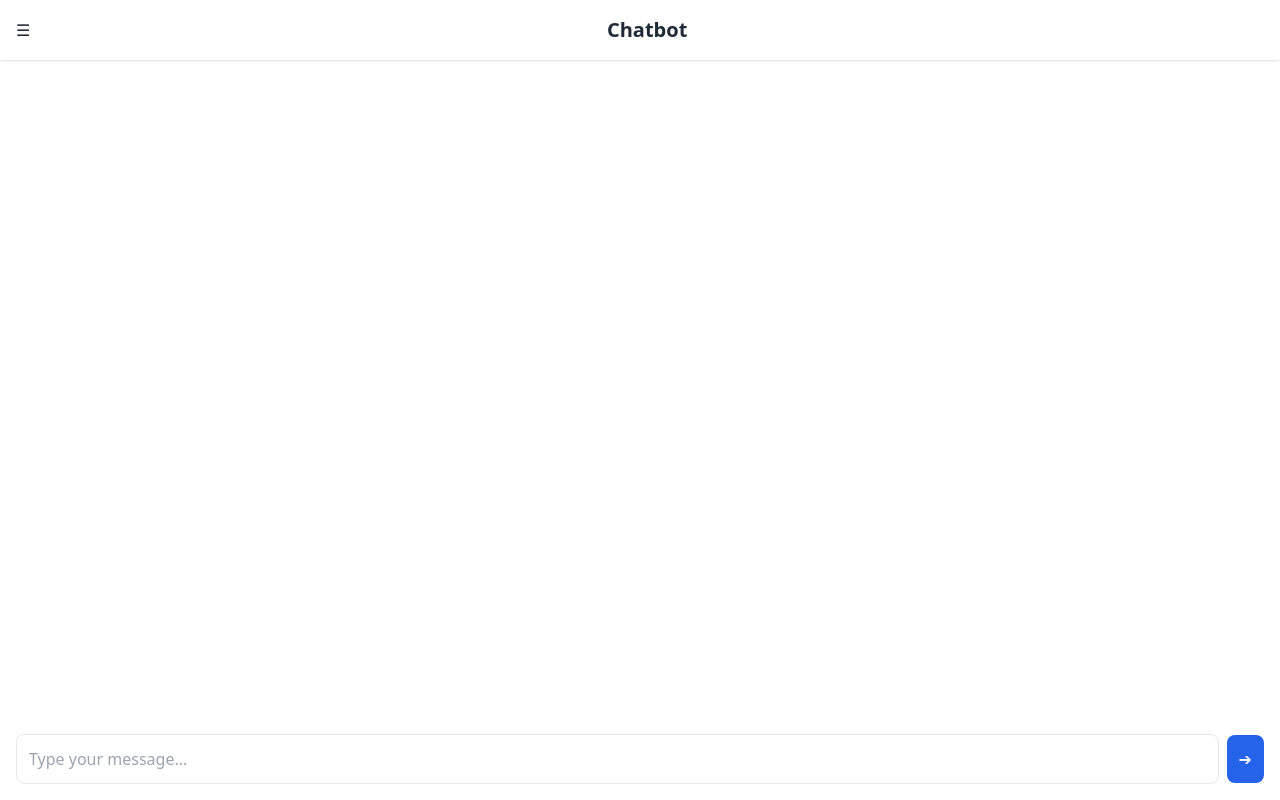
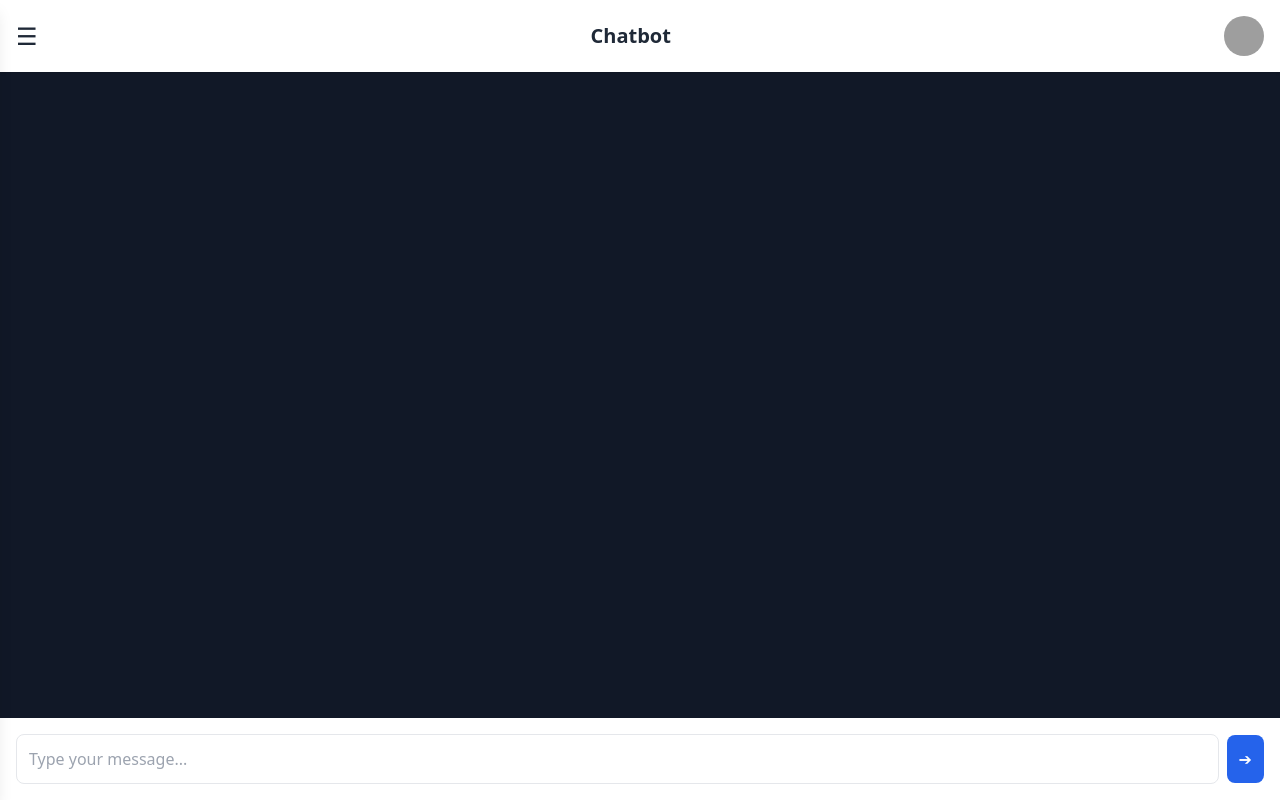
Before and after one commit to 0pixelz/Chatbot-web-app, a Flask app: page /chat in a window 1280 px wide. Run offline with Flask 3, Linux system fonts and the light colour scheme; the visitor is signed in with stand-in values (Sample User, id 1); data that the repository does not hold is empty; parts of the project's set-up code (start-up, migrations or seed data) failed here and were passed over; some libraries are stand-ins or nearby versions; grey boxes are pictures that could not be loaded.

Commit message:
Update chat.html

```diff
--- a/templates/chat.html
+++ b/templates/chat.html
@@ -6,10 +6,10 @@
   <title>Chat</title>
   <script src="https://cdn.tailwindcss.com"></script>
 </head>
-<body class="flex min-h-screen {% if theme == 'dark' %}dark{% endif %}">
+<body class="flex min-h-screen flex-col {% if theme == 'dark' %}dark bg-gray-900{% else %}bg-gray-100{% endif %}">
 
 <!-- Sidebar -->
-<div id="sidebar" class="bg-gray-100 dark:bg-gray-800 w-64 h-screen fixed top-0 left-0 transform -translate-x-full transition-transform duration-300 ease-in-out z-50 flex flex-col">
+<div id="sidebar" class="fixed top-0 left-0 w-64 h-full bg-white dark:bg-gray-800 transform -translate-x-full transition-transform duration-300 ease-in-out z-50 flex flex-col shadow-lg">
   <div class="p-4 text-xl font-bold text-gray-800 dark:text-gray-200">Menu</div>
   <nav class="flex-1 px-4">
     <a href="/conversations" class="block py-2 text-blue-600 dark:text-blue-400 hover:underline">Conversations</a>
@@ -19,19 +19,21 @@
   </div>
 </div>
 
-<!-- Main content -->
-<div class="flex-1 flex flex-col ml-0">
-
 <!-- Top Navbar -->
-  <header class="flex items-center justify-between bg-white dark:bg-gray-800 p-4 shadow">
-    <button onclick="toggleSidebar()" class="text-gray-800 dark:text-gray-200 focus:outline-none">
+<header class="flex items-center justify-between bg-white dark:bg-gray-800 p-4 shadow z-40">
+  <button onclick="toggleSidebar()" class="text-2xl text-gray-800 dark:text-gray-200 focus:outline-none">
     ☰
   </button>
   <h1 class="text-xl font-bold text-gray-800 dark:text-gray-200">Chatbot</h1>
-    <div></div> <!-- Empty div for spacing -->
+
+  {% if session.get("user_picture") %}
+    <img src="{{ session['user_picture'] }}" alt="Avatar" class="w-10 h-10 rounded-full">
+  {% else %}
+    <div class="w-10 h-10 rounded-full bg-gray-400 text-white flex items-center justify-center">G</div>
+  {% endif %}
 </header>
 
-  <!-- Chat messages -->
+<!-- Main chat content -->
 <main class="flex-1 overflow-y-auto p-4">
   {% for msg in history %}
     <div class="mb-4">
@@ -45,7 +47,7 @@
   {% endfor %}
 </main>
 
-  <!-- Input form at bottom -->
+<!-- Chat input fixed at bottom -->
 <form method="POST" class="bg-white dark:bg-gray-800 p-4 flex items-center space-x-2">
   <input type="text" name="message"
          class="flex-1 p-3 border rounded-lg focus:outline-none dark:bg-gray-700 dark:border-gray-600"
@@ -54,8 +56,6 @@
     ➔
   </button>
 </form>
-
-</div>
 
 <script>
 function toggleSidebar() {
```
Lines whose indentation alone changed are shown as unchanged.
